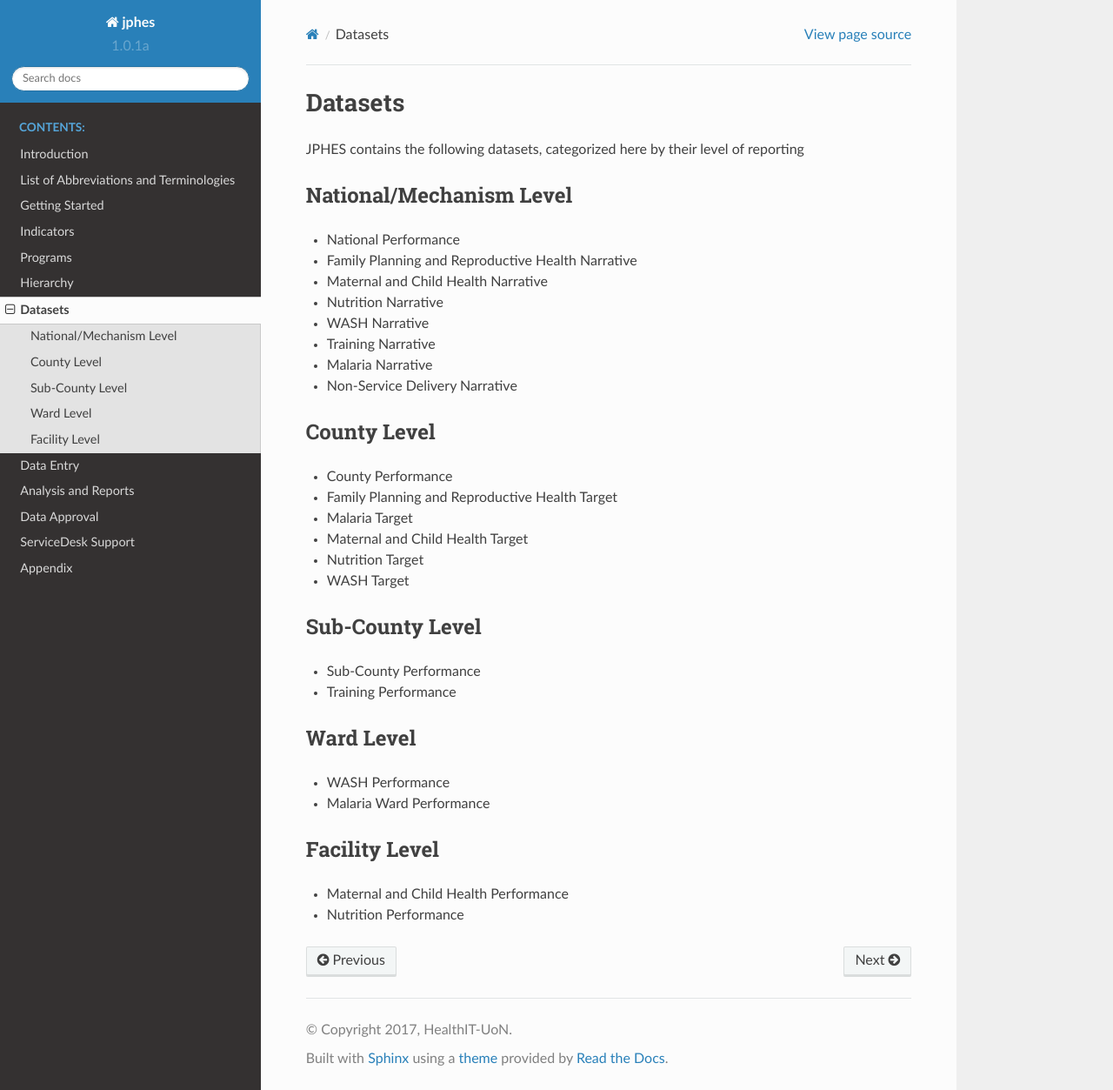
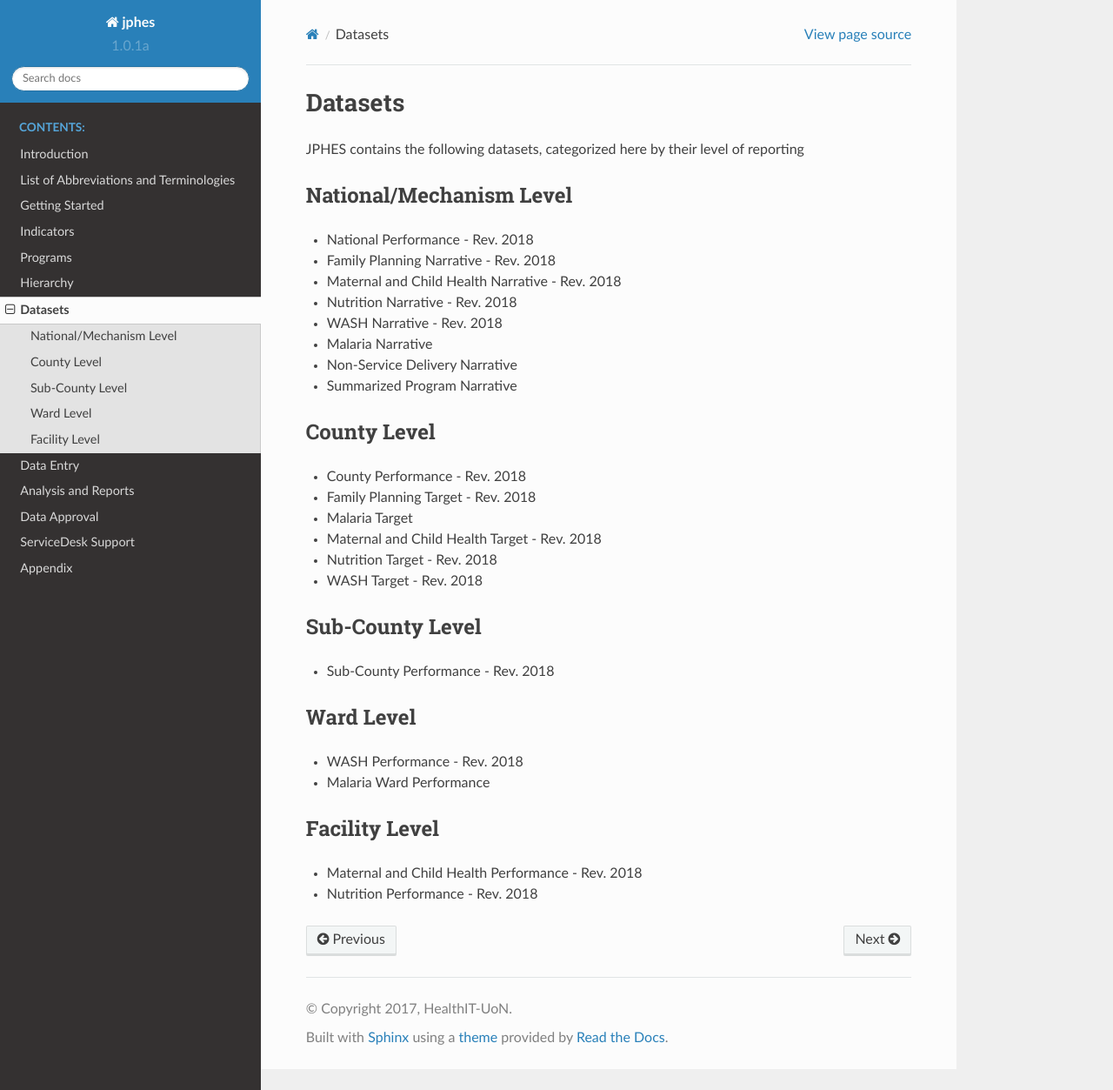
Before and after one commit to uonafya/jphes-docs, a Sphinx documentation site: the page built from source/datasets.rst, in a window 1280 px wide and 1253 px high. Shown: the whole window at 87% size. Built offline with Sphinx 7.4.7 and the Read the Docs theme 2.0.0, drawn with Linux system fonts in a browser that asks for light colours.

Commit message:
Update datasets.rst

```diff
--- a/source/datasets.rst
+++ b/source/datasets.rst
@@ -4,35 +4,34 @@ JPHES contains the following datasets, categorized here by their level of report
 
 National/Mechanism Level
 --------------------------
-* National Performance
-* Family Planning and Reproductive Health Narrative
-* Maternal and Child Health Narrative
-* Nutrition Narrative
-* WASH Narrative
-* Training Narrative
+* National Performance - Rev. 2018
+* Family Planning Narrative - Rev. 2018
+* Maternal and Child Health Narrative - Rev. 2018
+* Nutrition Narrative - Rev. 2018
+* WASH Narrative - Rev. 2018
 * Malaria Narrative
 * Non-Service Delivery Narrative
+* Summarized Program Narrative
 
 County Level
 -------------
-* County Performance
-* Family Planning and Reproductive Health Target
+* County Performance  - Rev. 2018
+* Family Planning  Target - Rev. 2018
 * Malaria Target
-* Maternal and Child Health Target
-* Nutrition Target
-* WASH Target
+* Maternal and Child Health Target - Rev. 2018
+* Nutrition Target - Rev. 2018
+* WASH Target - Rev. 2018
 
 Sub-County Level
 -----------------
-* Sub-County Performance
-* Training Performance
+* Sub-County Performance - Rev. 2018
 
 Ward Level
 ----------
-* WASH Performance
+* WASH Performance - Rev. 2018
 * Malaria Ward Performance
 
 Facility Level
 --------------
-* Maternal and Child Health Performance
-* Nutrition Performance
+* Maternal and Child Health Performance - Rev. 2018
+* Nutrition Performance - Rev. 2018
```
